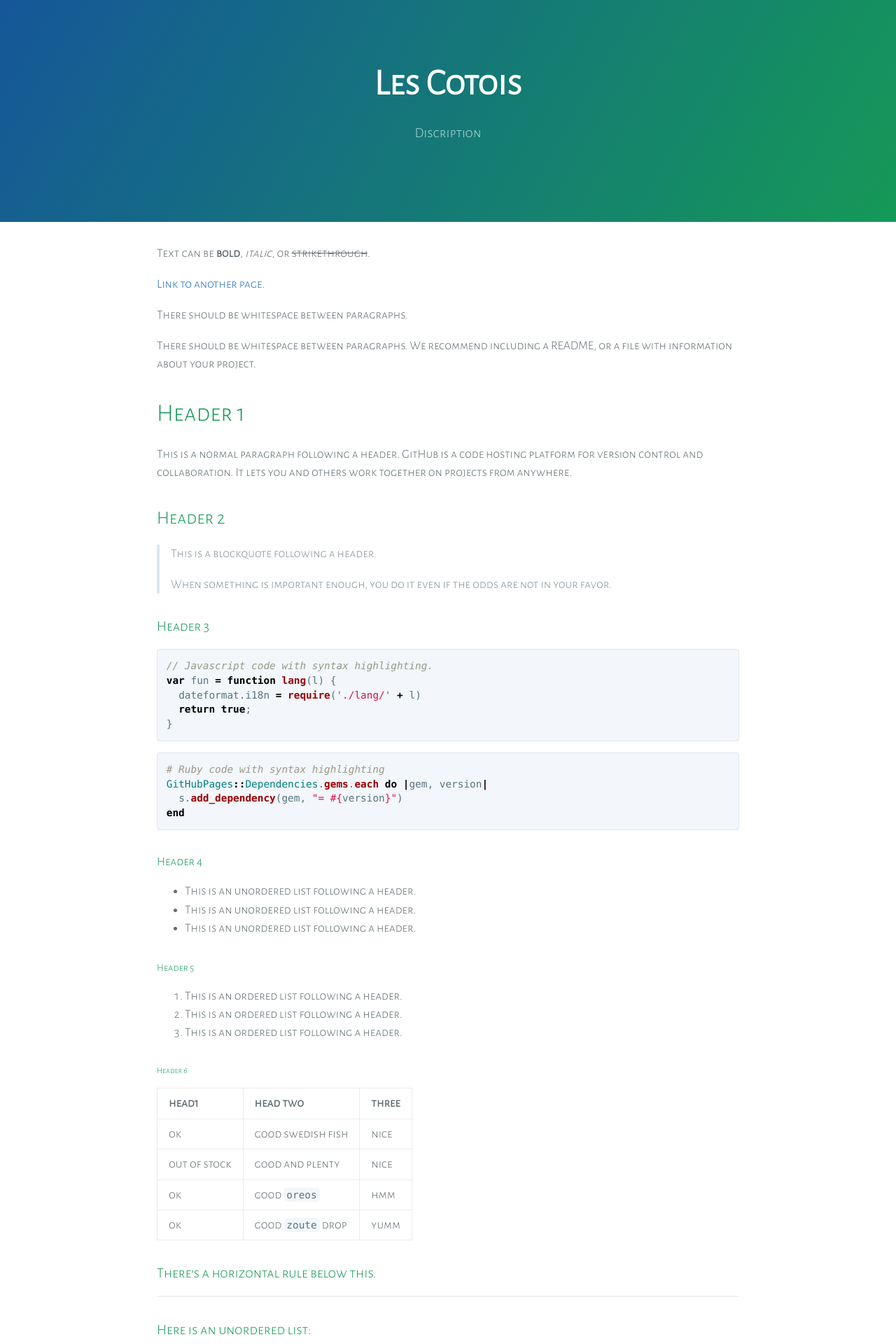
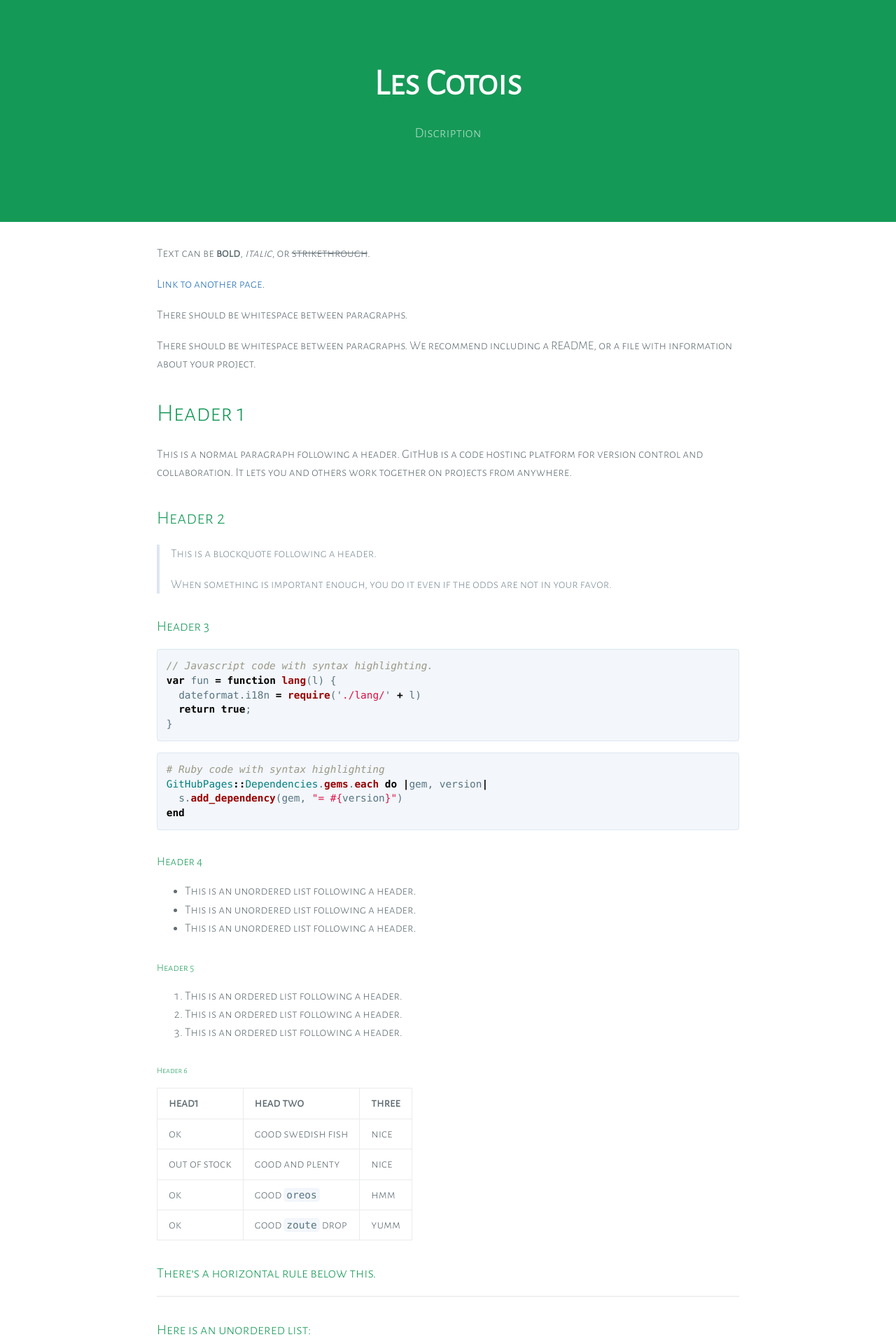
Before and after one commit to fsorace0/Les-Cotois, a Jekyll site: the page built from index.md, in a window 1280 px wide. Shown: the top 1920 px of the page at 70% size. Built offline with Jekyll 4.4.1, drawn with Linux system fonts in a browser that asks for light colours.

Commit message:
Update variables.scss

```diff
--- a/_sass/variables.scss
+++ b/_sass/variables.scss
@@ -5,7 +5,7 @@ $medium-breakpoint: 42em !default;
 // Headers
 $header-heading-color: #fff !default;
 $header-bg-color: #159957 !default;
-$header-bg-color-secondary: #155799 !default;
+$header-bg-color-secondary: #15673600 !default;
 
 // Text
 $section-headings-color: #159957 !default;
```
